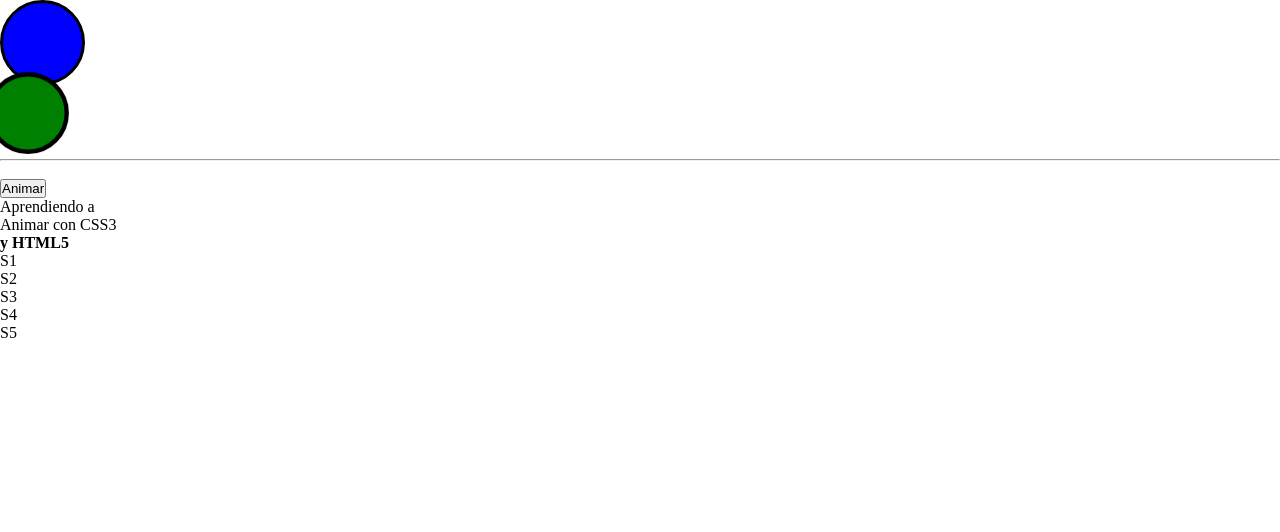
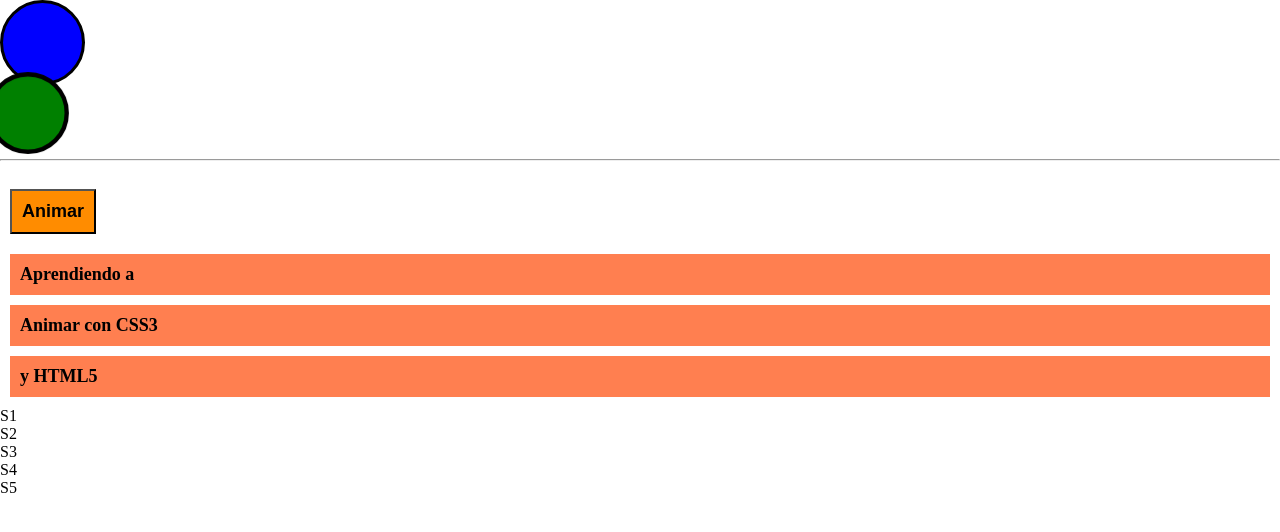
Before and after one commit to JuanDuran85/animaciones_CSS_SVG, a plain HTML site: page index.html in a window 1280 px wide. Drawn offline with Linux system fonts and the light colour scheme.

Commit message:
propiedades animables y no animables

```diff
--- a/index.html
+++ b/index.html
@@ -11,10 +11,12 @@
     <section class="circulo1"></section>
     <section class="circulo2"></section>
     <section><br><hr><br></section>
+
+    <!--Intentando animar cada uno de los elementos a continuacion con el boton como punto de partida o control-->
     <button id="animar">Animar</button>
-    <p>Aprendiendo a</p>
-    <p><span>Animar con CSS3</span></p>
-    <p><strong>y HTML5</strong></p>
+    <p class="parrafo1">Aprendiendo a</p>
+    <p class="parrafos"><span>Animar con CSS3</span></p>
+    <p class="parrafos"><strong>y HTML5</strong></p>
     <section class="flex">
         <section class="item">S1</section>
         <section class="item">S2</section>
--- a/sass/base/_variables.scss
+++ b/sass/base/_variables.scss
@@ -7,3 +7,6 @@ $borde1: 3px solid black;
 $cincuenporcien: 50%;
 $verde: green;
 $cien: 100px;
+$diezpx: 10px;
+$seiscien: 600;
+$tipografy1: large;
--- a/sass/components/_button.scss
+++ b/sass/components/_button.scss
@@ -0,0 +1,7 @@
+button {
+    padding: $diezpx;
+    margin: $diezpx;
+    background: darkorange;
+    font-size: $tipografy1;
+    font-weight: $seiscien;
+}
--- /dev/null
+++ b/sass/layout/_section.scss
@@ -0,0 +1,23 @@
+p {
+    background: coral;
+    margin: $diezpx;
+    padding: $diezpx;
+    font-size: $tipografy1;
+    font-weight: $seiscien;
+    /*la propiedad transition permite indicar el tiempo y una propiedad en especifico*/
+    /*En este caso, se piede al navegador que con cualquier propiedad que cambie, calcule todos los estados intermedios en el tiempo definido*/
+    transition: all 0.8s;
+    /*Por lo que se puede observar que la propiedad text-align no es animable*/
+    .animar &.parrafo1 {
+        text-align: right;
+    }
+}
+span {
+    position: relative;
+    left: 0; /* 0 como estado incial*/
+    transition: all 0.8s;
+
+    .animar & {
+        left: 86%;
+    }
+}
--- a/sass/main.scss
+++ b/sass/main.scss
@@ -1,3 +1,5 @@
 @import "base/variables";
 @import "base/reset";
 @import "layout/animaciones";
+@import "layout/section";
+@import "components/button";
```
Also changed, not shown: css/main.css, css/main.min.css (deleted), 2 other files.
